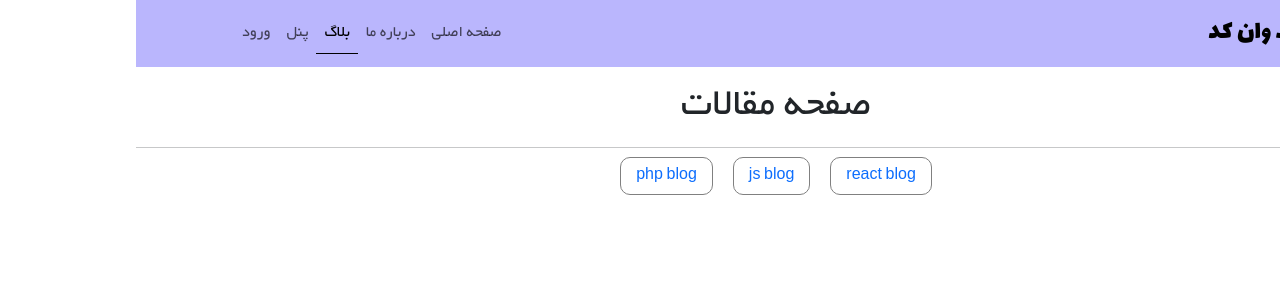
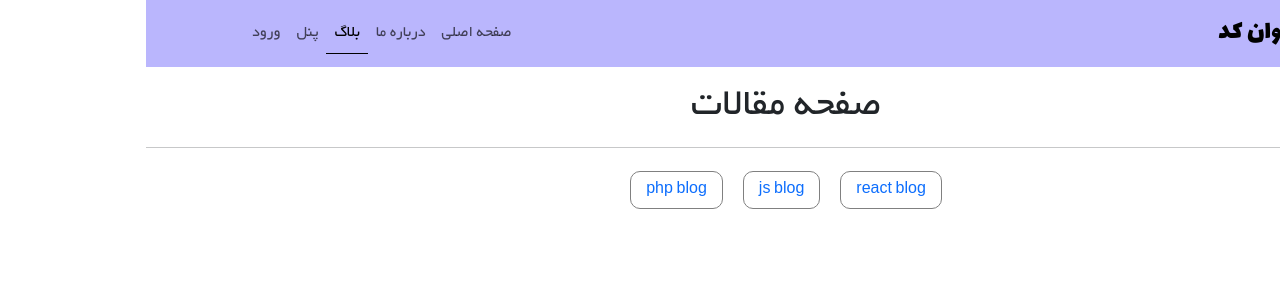
Before and after one commit to bahareseddigh/SPA, a React (Vite) app: page /blog in a window 1280 px wide. Shown: the top 300 px of the page. Built offline with nearby package versions, Linux system fonts and the light colour scheme.

Commit message:
add style to btn-container

```diff
--- a/src/pages/blog/Blog.css
+++ b/src/pages/blog/Blog.css
@@ -2,6 +2,9 @@
     text-align: center;
 }
 
+.btn-container{
+    margin: 30px;
+}
 .link-btn{
     text-decoration: none;
     border: 1px solid gray;
```
